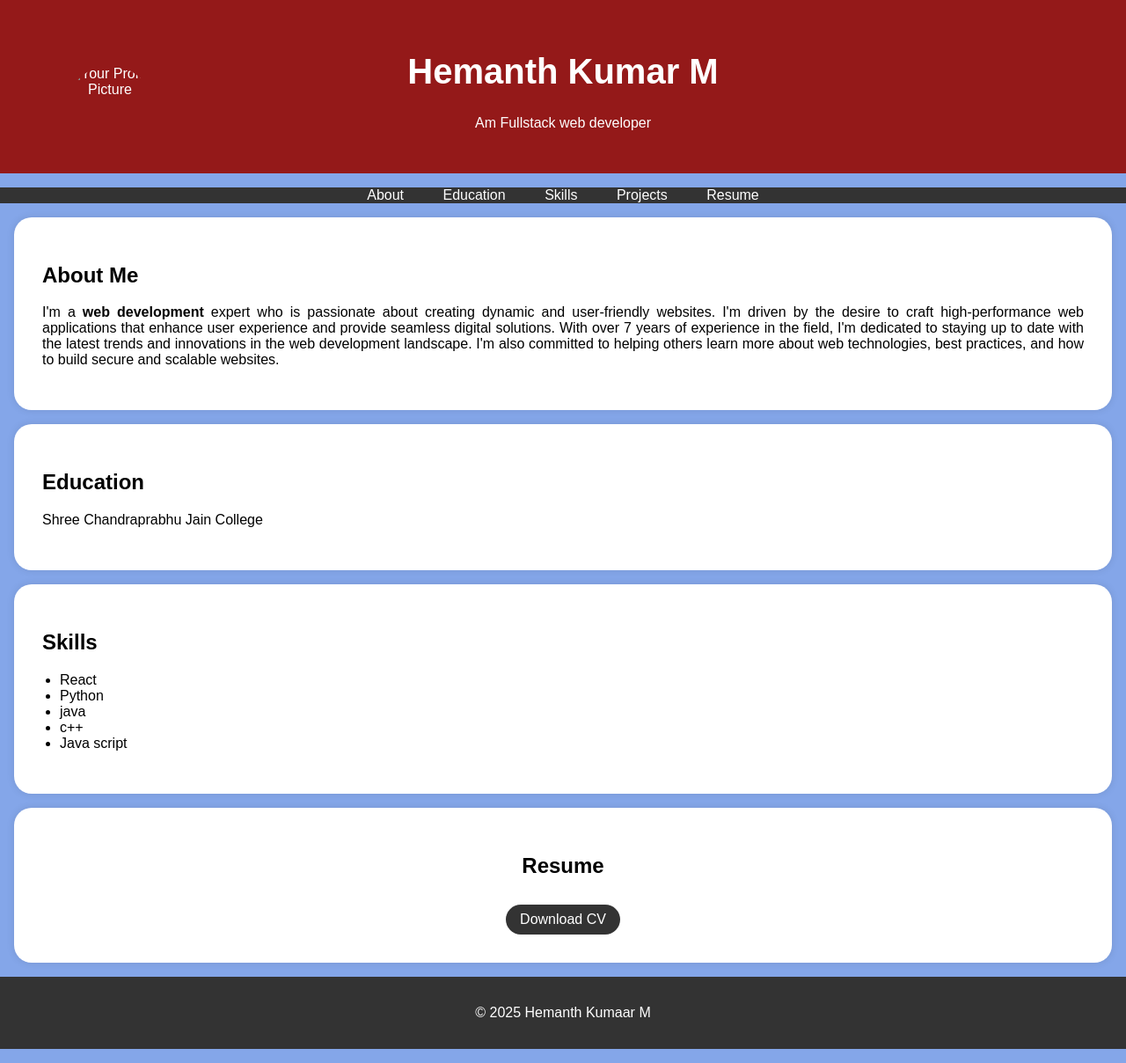
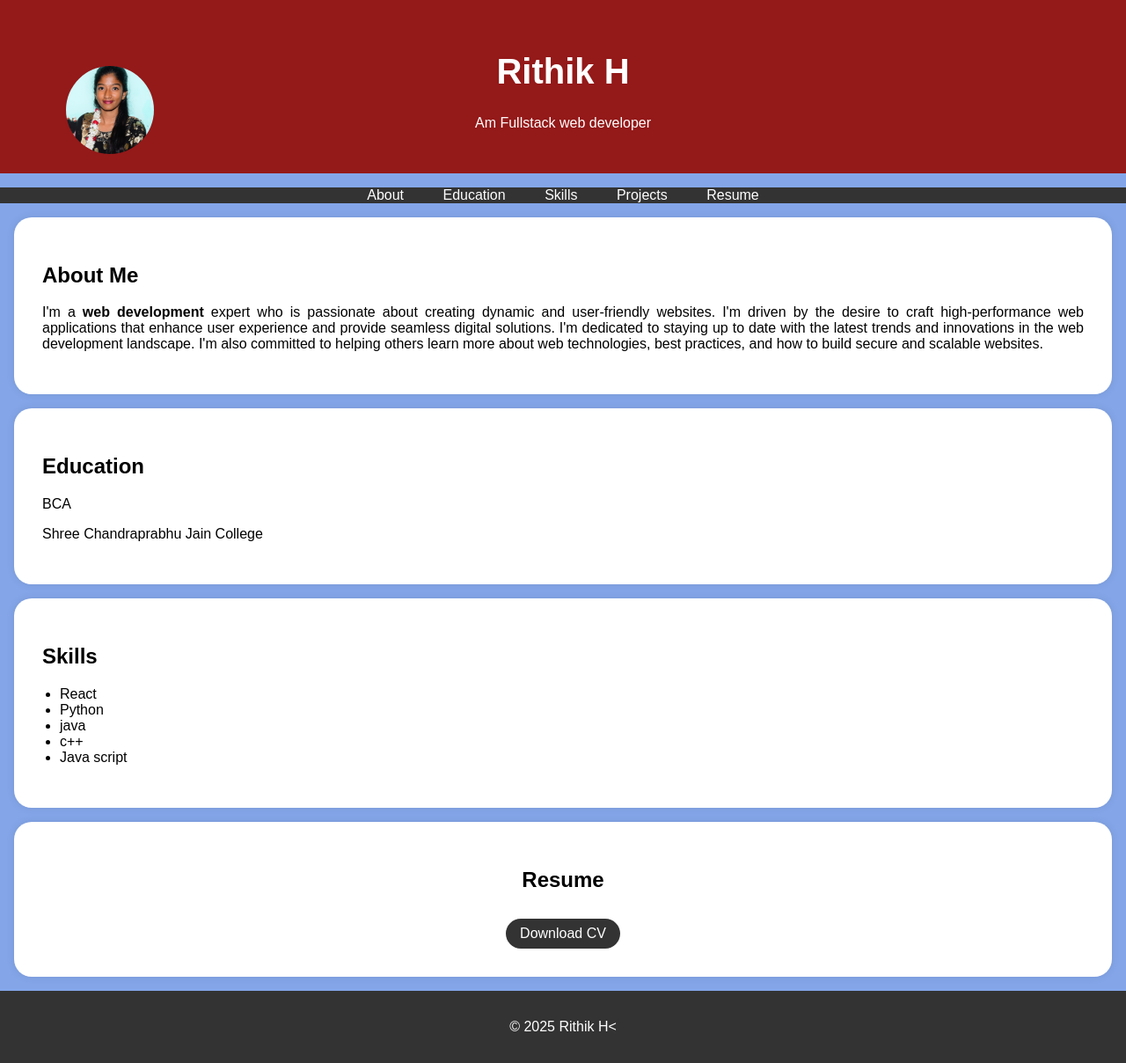
Before and after one commit to rithika3232/Rithika.H, a plain HTML site: page index.html in a window 1280 px wide. Shown: the whole page at 88% size. Drawn offline with Linux system fonts and the light colour scheme.

Commit message:
Update index.html

```diff
--- a/index.html
+++ b/index.html
@@ -95,8 +95,8 @@
     <header>
         <div class="header-content">
             <!-- Add your profile picture here -->
-            <img src="./img/avatar.png" alt="Your Profile Picture" class="profile-picture">
-            <h1>Hemanth Kumar M</h1>
+            <img src="image.jpeg" alt="Your Profile Picture" class="profile-picture">
+            <h1> Rithik H</h1>
             <p>Am Fullstack web developer</p>
         </div>
     </header>
@@ -117,7 +117,7 @@
             <h2>About Me</h2>
             <p>I'm a <b>web development</b> expert who is passionate about creating dynamic and user-friendly websites.
                 I'm driven by the desire to craft high-performance web applications that enhance user experience and provide
-                 seamless digital solutions. With over 7 years of experience in the field, I'm dedicated to staying up to date
+                 seamless digital solutions.  I'm dedicated to staying up to date
                  with the latest trends and innovations in the
                  web development landscape. I'm also committed to helping others learn more about web technologies,
                  best practices, and how to build secure and scalable websites.</p>
@@ -128,6 +128,7 @@
     <section id="education">
         <div class="section-content">
             <h2>Education</h2>
+            <p>BCA</p>
             <p>Shree Chandraprabhu Jain College</p>
 
 
@@ -151,14 +152,14 @@
         <div class="section-content">
             <center>
             <h2>Resume</h2>
-            <a href="file.pdf" target="_blank" class="download-button">Download CV</a>
+            <a href="resume.jpeg" target="_blank" class="download-button">Download CV</a>
         </center>
         </div>
 
     </section>
 
     <footer>
-        <p>&copy; 2025 Hemanth Kumaar M</p>
+        <p>&copy; 2025  Rithik H<</p>
     </footer>
 
     <script>
```
